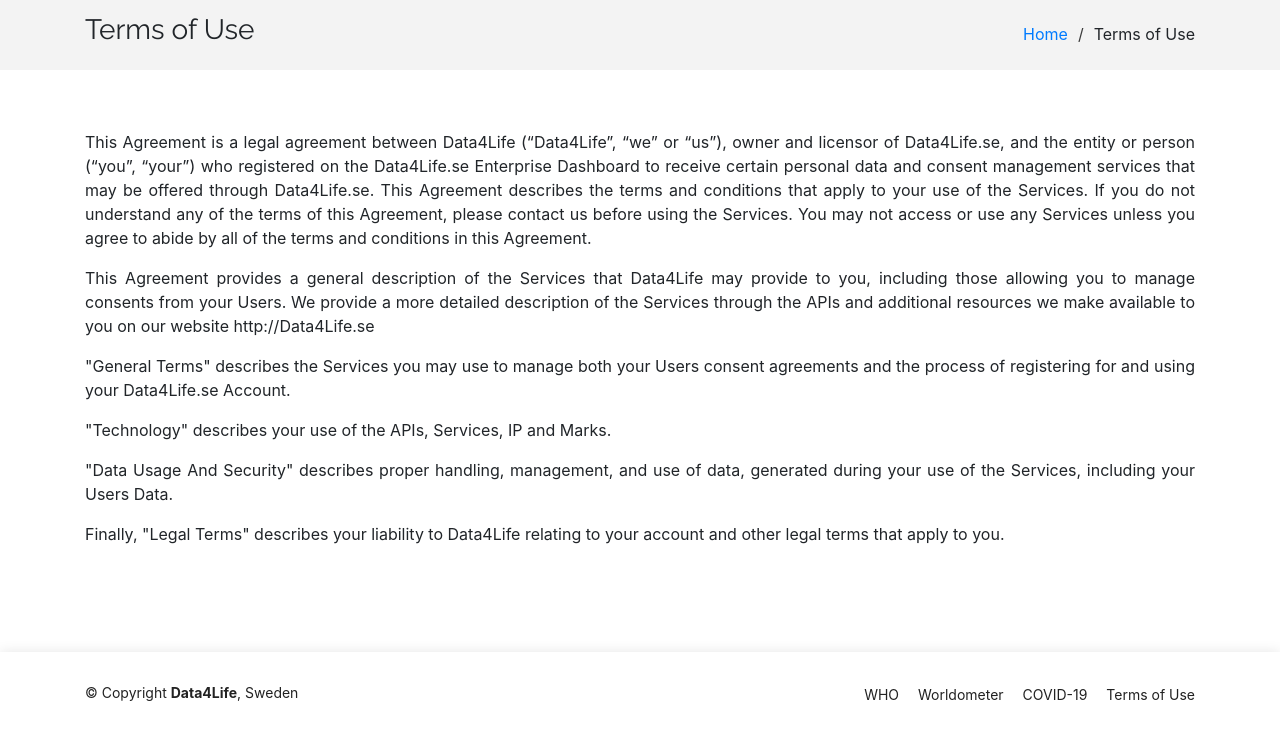
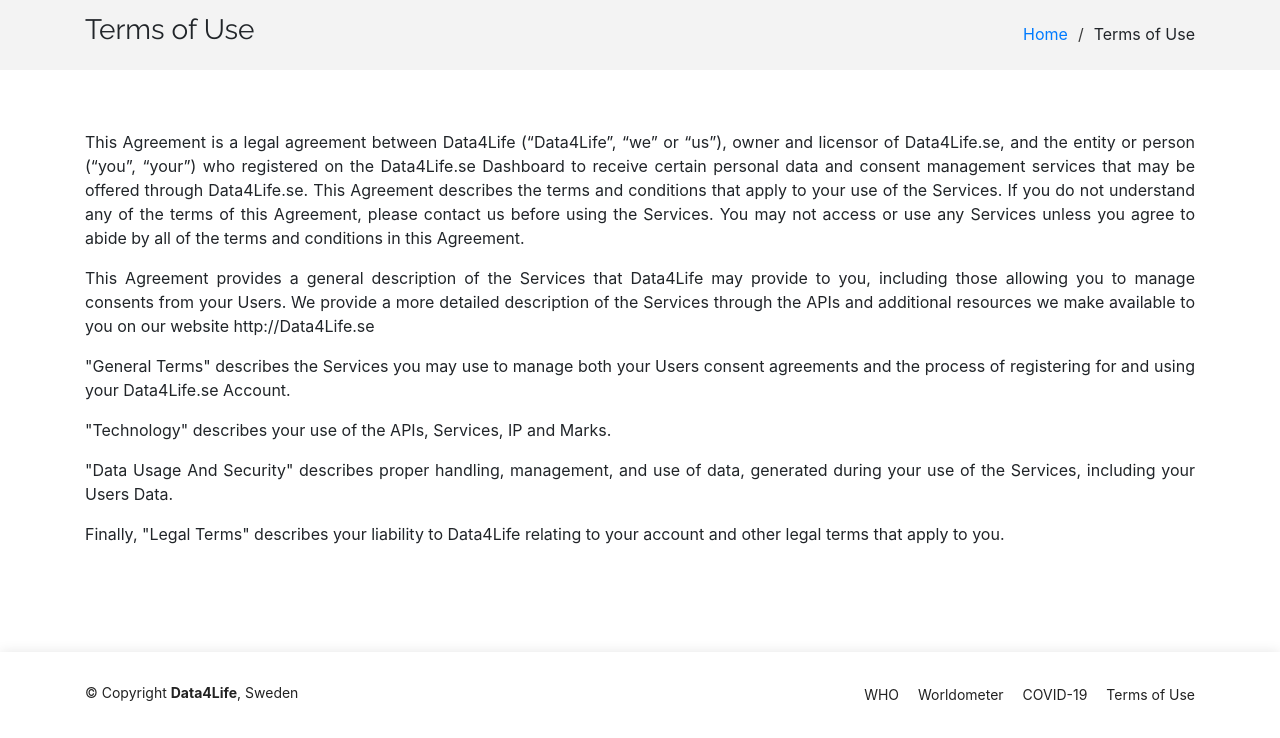
Before and after one commit to Data4Life-Initiative/landing-page, a React app: page public/Data4Life/terms.html in a window 1280 px wide. Shown: the part 82-820 px from the top of the page. Built offline with nearby package versions, Linux system fonts and the light colour scheme.

Commit message:
Terms page

```diff
--- a/public/Data4Life/terms.html
+++ b/public/Data4Life/terms.html
@@ -77,7 +77,7 @@
         <div class="terms-desc" data-aos="fade-up" >
            <p> This Agreement is a legal agreement between Data4Life (“Data4Life”, “we” or “us”),
             owner and licensor of Data4Life.se, and the entity or person (“you”, “your”)
-            who registered on the Data4Life.se Enterprise Dashboard to receive certain personal
+            who registered on the Data4Life.se Dashboard to receive certain personal
             data and consent management services that may be offered through Data4Life.se.
             This Agreement describes the terms and conditions that apply to your use of the
             Services. If you do not understand any of the terms of this Agreement, please
```
